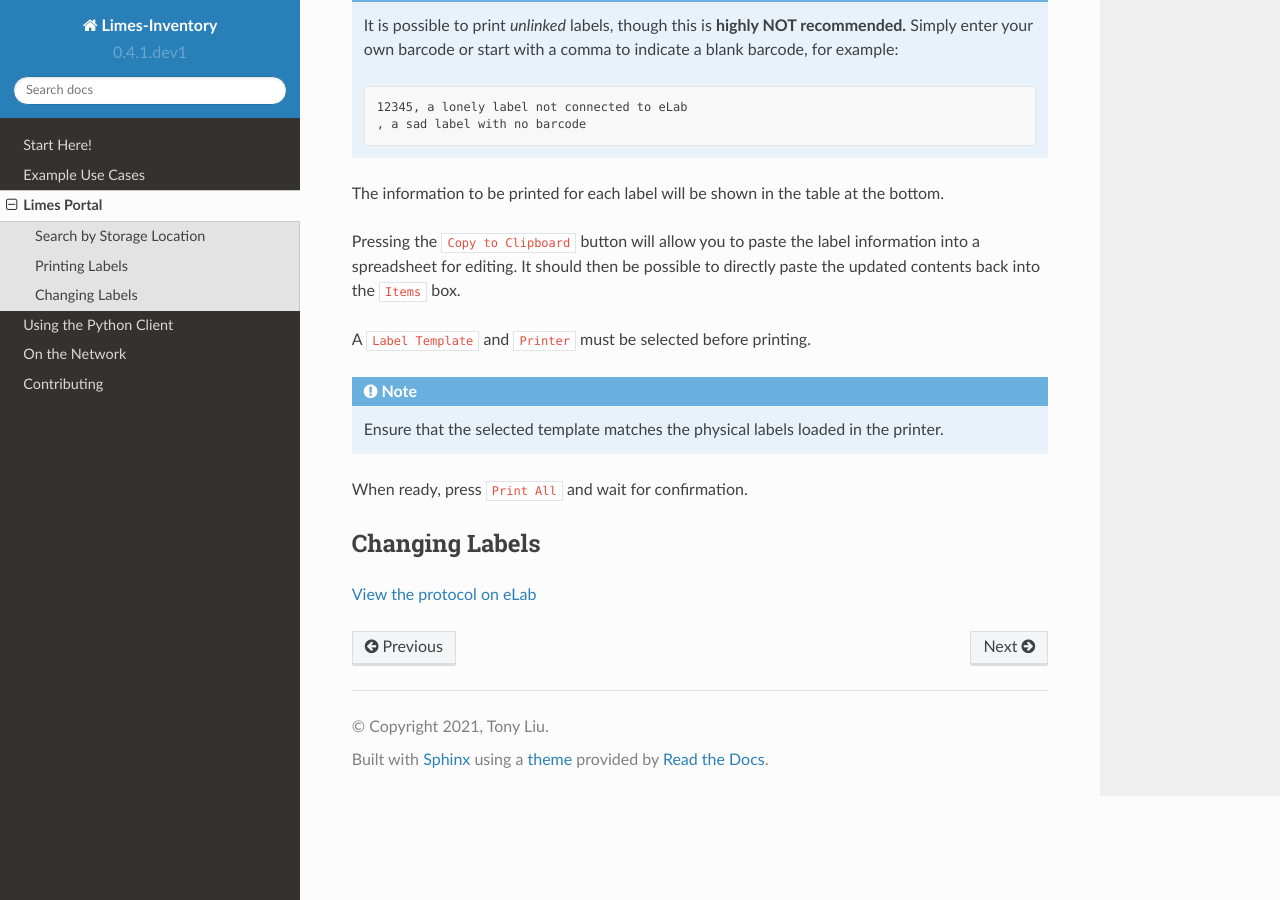
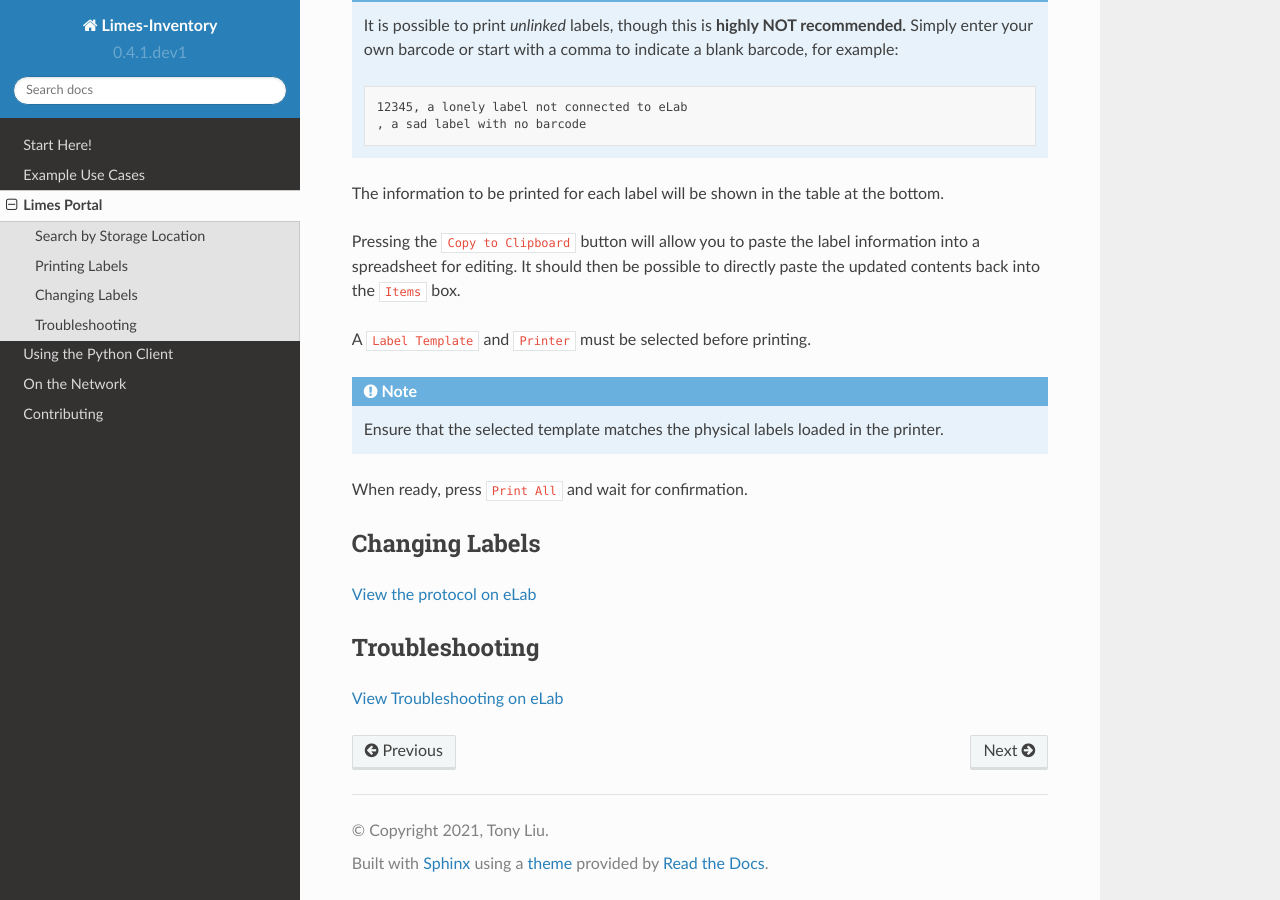
Before and after one commit to Tony-xy-Liu/Limes-docs, a Sphinx documentation site: the page built from docs/source/portal.rst, in a window 1280 px wide and 900 px high, scrolled down 1931 px. Built offline with Sphinx 7.4.7 and the Read the Docs theme 2.0.0, drawn with Linux system fonts in a browser that asks for light colours.

Commit message:
troubleshooting

```diff
--- a/docs/source/portal.rst
+++ b/docs/source/portal.rst
@@ -116,3 +116,10 @@ Changing Labels
 ---------------
 
 `View the protocol on eLab <https://elab.msl.ubc.ca/members/protocol/?protID=40983>`_
+
+.. _port-troubleshoot:
+
+Troubleshooting
+---------------
+
+`View Troubleshooting on eLab <https://elab.msl.ubc.ca/members/protocol/?protID=41057>`_
```
